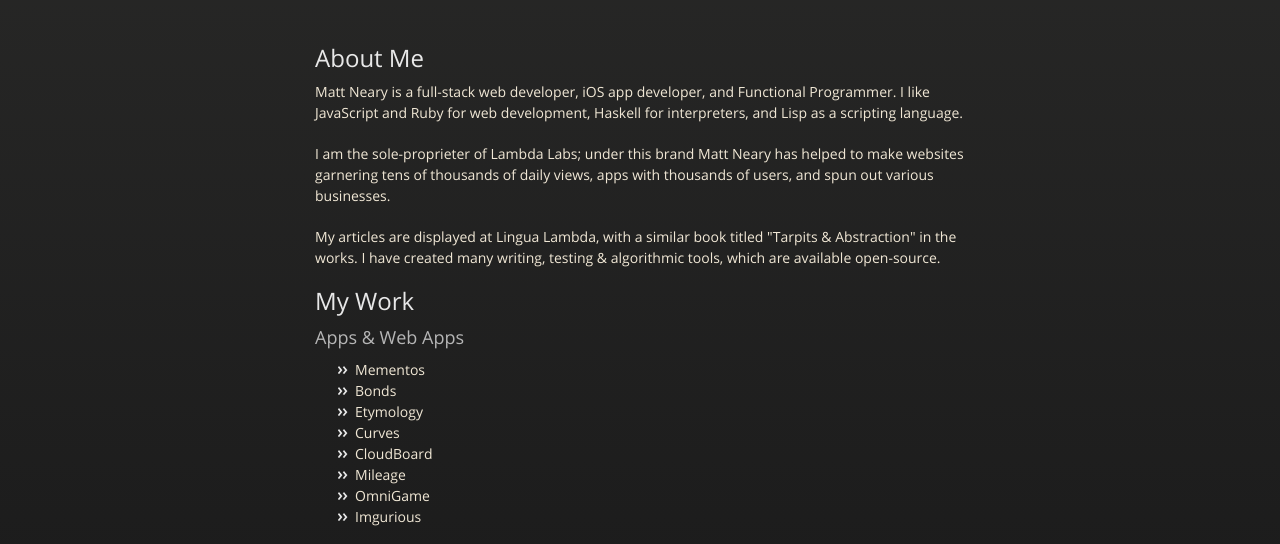
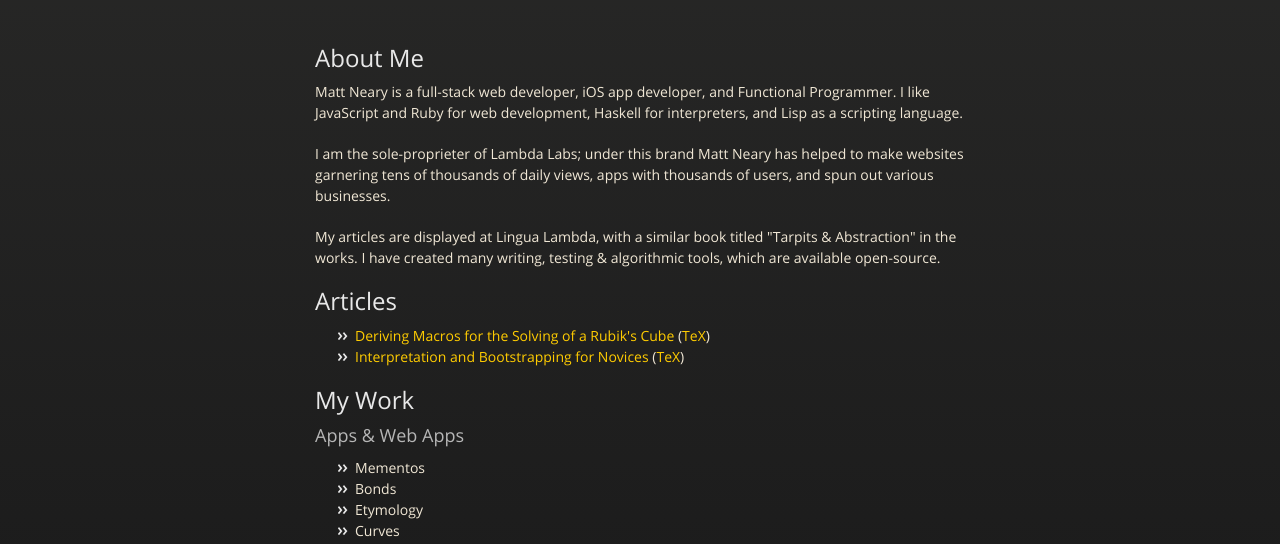
Before and after one commit to mattneary/mattneary.github.io, a plain HTML site: page index.html in a window 1280 px wide. Shown: the part 226-770 px from the top of the page. Drawn offline with nearby package versions, Linux system fonts and the light colour scheme.

Commit message:
articles

```diff
--- a/index.html
+++ b/index.html
@@ -46,6 +46,15 @@ I like JavaScript and Ruby for web development, Haskell for interpreters, and Li
 <p>My articles are displayed at Lingua Lambda, with a similar book titled "Tarpits &amp; Abstraction" in the works. I have created many writing, testing &amp; algorithmic tools, which are available open-source.</p>
 
 <h2>
+<a name="contributions" class="anchor" href="#contributions"><span class="octicon octicon-link"></span></a>Articles</h2>
+
+<ul>
+<li><a href="articles/rubik.pdf">Deriving Macros for the Solving of a Rubik's Cube</a> (<a href="/articles/rubik.tex">TeX</a>)</li>
+<li><a href="articles/bootstrap.pdf">Interpretation and Bootstrapping for Novices</a> (<a href="/articles/bootstrap.tex">TeX</a>)</li>
+</ul>
+
+
+<h2>
 <a name="my-work" class="anchor" href="#my-work"><span class="octicon octicon-link"></span></a>My Work</h2>
 
 <h3>
@@ -90,7 +99,9 @@ I like JavaScript and Ruby for web development, Haskell for interpreters, and Li
 <li>GenerationX</li>
 <li><a href="http://mattneary.github.io/Artillery/">Artillery</a></li>
 <li><a href="http://mattneary.github.io/Hypercube/">Hypercube</a></li>
-</ul><h3>
+</ul>
+
+<h3>
 <a name="contributions" class="anchor" href="#contributions"><span class="octicon octicon-link"></span></a>Contributions</h3>
 
 <ul>
```
Also changed, not shown: 4 other files.
